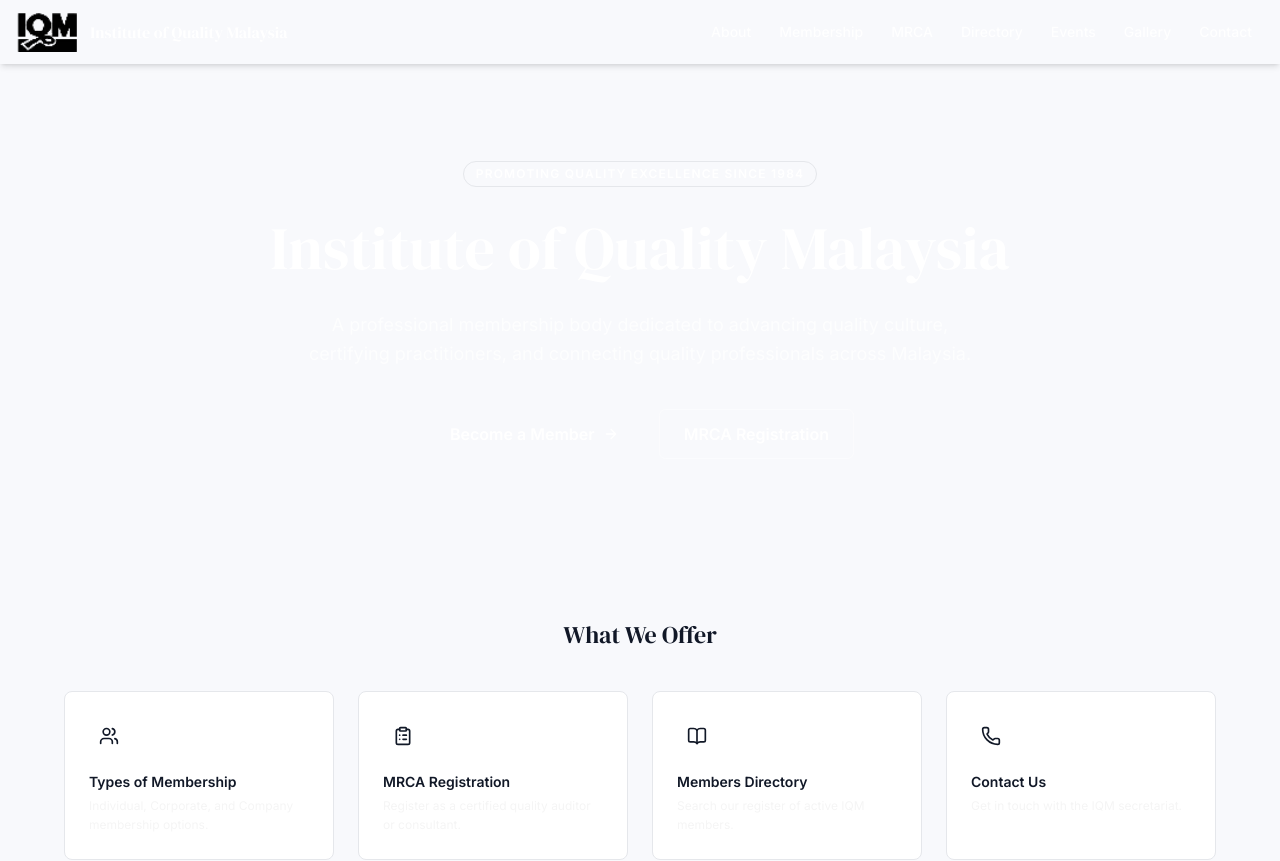
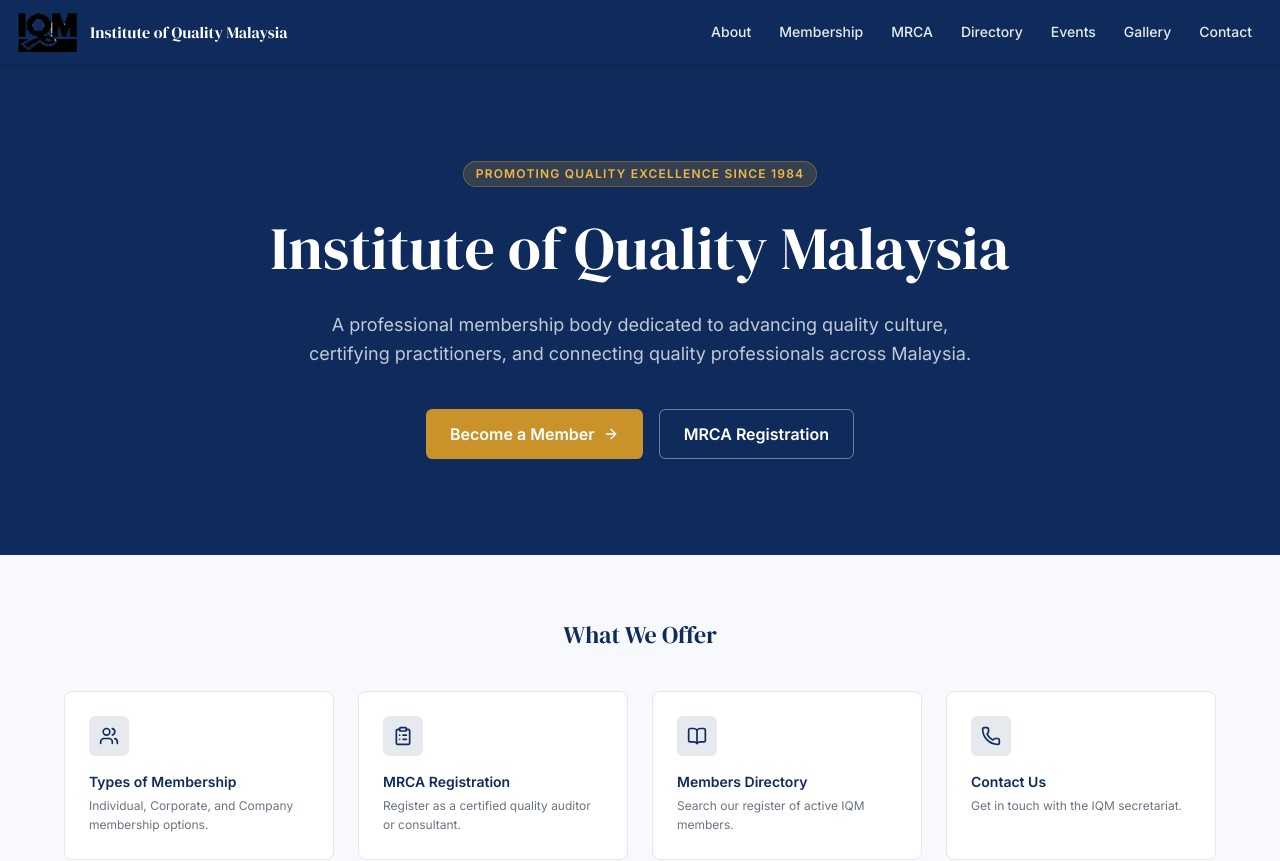
Before and after one commit to dannygoh/iqm-web, a Next.js app: page / in a window 1280 px wide. Shown: the top 861 px of the page. Built offline with nearby package versions, Linux system fonts and the light colour scheme.

Commit message:
fix: revert CSS split; restore IQM globals, add admin.css reset for Payload UI theming

```diff
--- /dev/null
+++ b/src/app/(payload)/admin/admin.css
@@ -0,0 +1,18 @@
+/* Reset shadcn :root tokens to neutral defaults for the Payload admin UI.
+   Without this, globals.css overrides --primary/--accent with IQM navy/gold
+   which breaks Payload's own component theming. */
+:root {
+  --primary:            oklch(0.205 0 0);
+  --primary-foreground: oklch(0.985 0 0);
+  --secondary:          oklch(0.97 0 0);
+  --secondary-foreground: oklch(0.205 0 0);
+  --muted:              oklch(0.97 0 0);
+  --muted-foreground:   oklch(0.556 0 0);
+  --accent:             oklch(0.97 0 0);
+  --accent-foreground:  oklch(0.205 0 0);
+  --background:         oklch(1 0 0);
+  --foreground:         oklch(0.145 0 0);
+  --border:             oklch(0.922 0 0);
+  --input:              oklch(0.922 0 0);
+  --ring:               oklch(0.708 0 0);
+}
--- a/src/app/(payload)/admin/layout.tsx
+++ b/src/app/(payload)/admin/layout.tsx
@@ -3,6 +3,7 @@ import { RootLayout } from '@payloadcms/next/layouts'
 import config from '@payload-config'
 import { importMap } from './importMap.js'
 import { serverFn } from './serverFunctions'
+import './admin.css'
 
 export default function AdminLayout({ children }: { children: ReactNode }) {
   return (
--- a/src/app/(site)/layout.tsx
+++ b/src/app/(site)/layout.tsx
@@ -1,7 +1,6 @@
 import type { ReactNode } from 'react'
 import { Header } from '@/components/layout/Header'
 import { Footer } from '@/components/layout/Footer'
-import './site.css'
 
 export default function SiteLayout({ children }: { children: ReactNode }) {
   return (
--- a/src/app/globals.css
+++ b/src/app/globals.css
@@ -1,7 +1,3 @@
-/* Root globals — applies to ALL routes including /admin.
-   Keep this minimal: only Tailwind base + font variables.
-   IQM colour overrides live in (site)/site.css so they don't bleed into the Payload admin. */
-
 @import "tailwindcss";
 @import "tw-animate-css";
 @import "shadcn/tailwind.css";
@@ -9,31 +5,36 @@
 @custom-variant dark (&:is(.dark *));
 
 @theme inline {
-  /* Font wiring only — no IQM colour tokens here */
+  /* IQM brand fonts */
   --font-sans: var(--font-inter);
-  --font-heading: var(--font-sans);
+  --font-display: var(--font-display);
 
+  /* IQM Colour Palette — Tailwind utility tokens */
+  --color-primary:       #0f2b5b;
+  --color-primary-light: #1a3f7a;
+  --color-accent:        #c9922a;
+  --color-accent-light:  #f0b84a;
+  --color-surface:       #f8f9fc;
+  --color-muted:         #6b7280;
+  --color-border:        #e5e7eb;
+
+  /* Wire shadcn tokens */
   --color-background: var(--background);
   --color-foreground: var(--foreground);
   --color-card: var(--card);
   --color-card-foreground: var(--card-foreground);
-  --color-popover: var(--popover);
-  --color-popover-foreground: var(--popover-foreground);
   --color-secondary: var(--secondary);
   --color-secondary-foreground: var(--secondary-foreground);
-  --color-muted: var(--muted);
-  --color-muted-foreground: var(--muted-foreground);
   --color-destructive: var(--destructive);
   --color-input: var(--input);
   --color-ring: var(--ring);
-  --color-border: var(--border);
   --radius-sm: calc(var(--radius) * 0.6);
   --radius-md: calc(var(--radius) * 0.8);
   --radius-lg: var(--radius);
   --radius-xl: calc(var(--radius) * 1.4);
 }
 
-/* Shadcn defaults — neutral, works for the Payload admin */
+/* Shadcn :root — overridden with IQM palette */
 :root {
   --background: #ffffff;
   --foreground: #111827;
@@ -41,18 +42,18 @@
   --card-foreground: #111827;
   --popover: #ffffff;
   --popover-foreground: #111827;
-  --primary: oklch(0.205 0 0);
-  --primary-foreground: oklch(0.985 0 0);
-  --secondary: oklch(0.97 0 0);
-  --secondary-foreground: oklch(0.205 0 0);
-  --muted: oklch(0.97 0 0);
-  --muted-foreground: oklch(0.556 0 0);
-  --accent: oklch(0.97 0 0);
-  --accent-foreground: oklch(0.205 0 0);
+  --primary:          #0f2b5b;
+  --primary-foreground: #ffffff;
+  --secondary:        #f1f5f9;
+  --secondary-foreground: #0f2b5b;
+  --muted:            #f8f9fc;
+  --muted-foreground: #6b7280;
+  --accent:           #c9922a;
+  --accent-foreground: #ffffff;
   --destructive: oklch(0.577 0.245 27.325);
-  --border: #e5e7eb;
-  --input: #e5e7eb;
-  --ring: oklch(0.708 0 0);
+  --border:           #e5e7eb;
+  --input:            #e5e7eb;
+  --ring:             #1a3f7a;
   --radius: 0.5rem;
 }
 
@@ -62,5 +63,10 @@
   }
   body {
     @apply bg-background text-foreground;
+    font-family: var(--font-sans, Arial, sans-serif);
   }
 }
+
+.font-display {
+  font-family: var(--font-display, Georgia, serif);
+}
```
